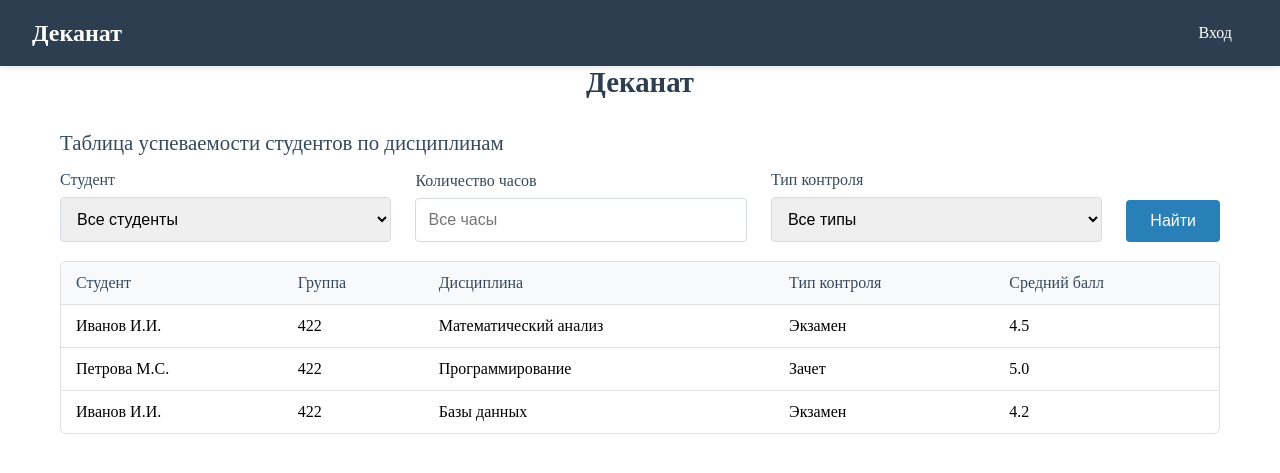
After one commit to karixCode/Server-praktika, a PHP site: template views/site/grades.php in a window 1280 px wide. The commit adds this page. Shown: the top 473 px of the page. Run offline with PHP 8.4, Linux system fonts and the light colour scheme; the template is opened without the code that fills it, so the values that code supplies are empty.

Commit message:
grades page, header

```diff
--- a/app/Controller/Site.php
+++ b/app/Controller/Site.php
@@ -36,6 +36,11 @@ class Site
         return new View('site.disciplines_manage');
     }
 
+    public function grades(): string
+    {
+        return new View('site.grades');
+    }
+
     public function login(Request $request): string
     {
         //Если просто обращение к странице, то отобразить форму
--- a/routes/web.php
+++ b/routes/web.php
@@ -4,6 +4,7 @@ use Src\Route;
 
 Route::add('GET', '/main', [Controller\Site::class, 'main'])
     ->middleware('auth');
+
 Route::add('GET', '/employees', [Controller\Site::class, 'employees'])
     ->middleware('admin');
 Route::add('GET', '/students', [Controller\Site::class, 'students'])
@@ -12,5 +13,8 @@ Route::add('GET', '/groups', [Controller\Site::class, 'groups'])
     ->middleware('auth');
 Route::add('GET', '/disciplines', [Controller\Site::class, 'disciplines'])
     ->middleware('auth');
+Route::add('GET', '/grades', [Controller\Site::class, 'grades'])
+    ->middleware('auth');
+
 Route::add(['GET', 'POST'], '/login', [Controller\Site::class, 'login']);
 Route::add('GET', '/logout', [Controller\Site::class, 'logout']);
--- a/views/layouts/main.php
+++ b/views/layouts/main.php
@@ -19,23 +19,49 @@
         margin: 0 auto;
         padding: 0 20px;
     }
+
+    .header {
+        background-color: #2c3e50;
+        padding: 1rem 2rem;
+        display: flex;
+        justify-content: space-between;
+        align-items: center;
+        box-shadow: 0 2px 5px rgba(0,0,0,0.1);
+    }
+
+    .logo {
+        color: white;
+        font-size: 1.5rem;
+        font-weight: 600;
+        text-decoration: none;
+        transition: color 0.2s;
+    }
+
+    .logo:hover {
+        color: #ecf0f1;
+    }
+
+    .auth-link {
+        color: white;
+        text-decoration: none;
+        padding: 0.5rem 1rem;
+        border-radius: 4px;
+        transition: background-color 0.2s;
+    }
+
+    .auth-link:hover {
+        background-color: rgba(255,255,255,0.1);
+    }
 </style>
 <body>
-<header>
-    <nav>
-        <a href="<?= app()->route->getUrl('/main') ?>">Главная</a>
-        <?php
-        if (!app()->auth::check()):
-            ?>
-            <a href="<?= app()->route->getUrl('/login') ?>">Вход</a>
-        <?php
-        else:
-            ?>
-            <a href="<?= app()->route->getUrl('/logout') ?>">Выход (<?= app()->auth::user()->username ?>)</a>
-        <?php
-        endif;
-        ?>
-    </nav>
+<header class="header">
+    <a href="<?= app()->route->getUrl('/main') ?>" class="logo">Деканат</a>
+
+    <?php if (app()->auth::check()): ?>
+        <a href="<?= app()->route->getUrl('/logout') ?>" class="auth-link">Выход (<?= app()->auth->user()->username ?>)</a>
+    <?php else: ?>
+        <a href="<?= app()->route->getUrl('/login') ?>" class="auth-link">Вход</a>
+    <?php endif; ?>
 </header>
 <main>
     <?= $content ?? '' ?>
--- a/views/site/dashboard.php
+++ b/views/site/dashboard.php
@@ -78,7 +78,7 @@
                     <a href="<?= app()->route->getUrl('/disciplines') ?>" class="functionality-link">Дисциплины</a>
                 </li>
                 <li class="functionality-item">
-                    <a href="<?= app()->route->getUrl('/progress') ?>" class="functionality-link">Успеваемость</a>
+                    <a href="<?= app()->route->getUrl('/grades') ?>" class="functionality-link">Успеваемость</a>
                 </li>
             <?php endif; ?>
         </ul>
--- /dev/null
+++ b/views/site/grades.php
@@ -0,0 +1,156 @@
+<style>
+    .page-title {
+        text-align: center;
+        color: #2c3e50;
+        font-size: 1.8rem;
+        font-weight: 600;
+    }
+
+    .section-title {
+        color: #34495e;
+        margin: 2rem 0 1rem;
+        font-size: 1.3rem;
+        font-weight: 500;
+    }
+
+    .filter-form form {
+        display: flex;
+        align-items: flex-end;
+        gap: 1.5rem;
+        margin-bottom: 1.2rem;
+    }
+
+    .form-group {
+        flex: 1;
+    }
+
+    .form-group label {
+        display: block;
+        margin-bottom: 0.5rem;
+        font-weight: 500;
+        color: #34495e;
+    }
+
+    .form-group input,
+    .form-group select {
+        width: 100%;
+        padding: 0.75rem;
+        border: 1px solid #d6dbdf;
+        border-radius: 4px;
+        font-size: 1rem;
+    }
+
+    .search-btn {
+        background-color: #2980b9;
+        color: white;
+        border: none;
+        padding: 0.75rem 1.5rem;
+        border-radius: 4px;
+        font-size: 1rem;
+        cursor: pointer;
+        transition: background-color 0.2s;
+    }
+
+    .search-btn:hover {
+        background-color: #3498db;
+    }
+
+    .progress-table-container {
+        max-height: 500px;
+        overflow-y: auto;
+        border: 1px solid #e0e0e0;
+        border-radius: 6px;
+    }
+
+    .progress-table {
+        width: 100%;
+        border-collapse: collapse;
+    }
+
+    .progress-table th {
+        background-color: #f8f9fa;
+        padding: 12px 15px;
+        text-align: left;
+        font-weight: 500;
+        color: #34495e;
+        position: sticky;
+        top: 0;
+    }
+
+    .progress-table td {
+        padding: 12px 15px;
+        border-top: 1px solid #e0e0e0;
+    }
+
+    .progress-table tr:hover {
+        background-color: #f5f7fa;
+    }
+</style>
+
+<div class="container">
+    <h1 class="page-title">Деканат</h1>
+    <h2 class="section-title">Таблица успеваемости студентов по дисциплинам</h2>
+
+    <div class="filter-form">
+        <form method="get">
+            <div class="form-group">
+                <label for="student">Студент</label>
+                <select id="student" name="student">
+                    <option value="">Все студенты</option>
+                    <option value="1">Иванов И.И.</option>
+                    <option value="2">Петрова М.С.</option>
+                </select>
+            </div>
+            <div class="form-group">
+                <label for="hours">Количество часов</label>
+                <input type="number" id="hours" name="hours" min="0" placeholder="Все часы">
+            </div>
+            <div class="form-group">
+                <label for="control_type">Тип контроля</label>
+                <select id="control_type" name="control_type">
+                    <option value="">Все типы</option>
+                    <option value="exam">Экзамен</option>
+                    <option value="test">Зачет</option>
+                </select>
+            </div>
+            <button type="submit" class="search-btn">Найти</button>
+        </form>
+    </div>
+
+    <div class="progress-table-container">
+        <table class="progress-table">
+            <thead>
+            <tr>
+                <th>Студент</th>
+                <th>Группа</th>
+                <th>Дисциплина</th>
+                <th>Тип контроля</th>
+                <th>Средний балл</th>
+            </tr>
+            </thead>
+            <tbody>
+            <tr>
+                <td>Иванов И.И.</td>
+                <td>422</td>
+                <td>Математический анализ</td>
+                <td>Экзамен</td>
+                <td>4.5</td>
+            </tr>
+            <tr>
+                <td>Петрова М.С.</td>
+                <td>422</td>
+                <td>Программирование</td>
+                <td>Зачет</td>
+                <td>5.0</td>
+            </tr>
+            <tr>
+                <td>Иванов И.И.</td>
+                <td>422</td>
+                <td>Базы данных</td>
+                <td>Экзамен</td>
+                <td>4.2</td>
+            </tr>
+            </tbody>
+        </table>
+    </div>
+</div>
```
Also changed, not shown: views/site/disciplines_manage.php (+2 -10 lines).
